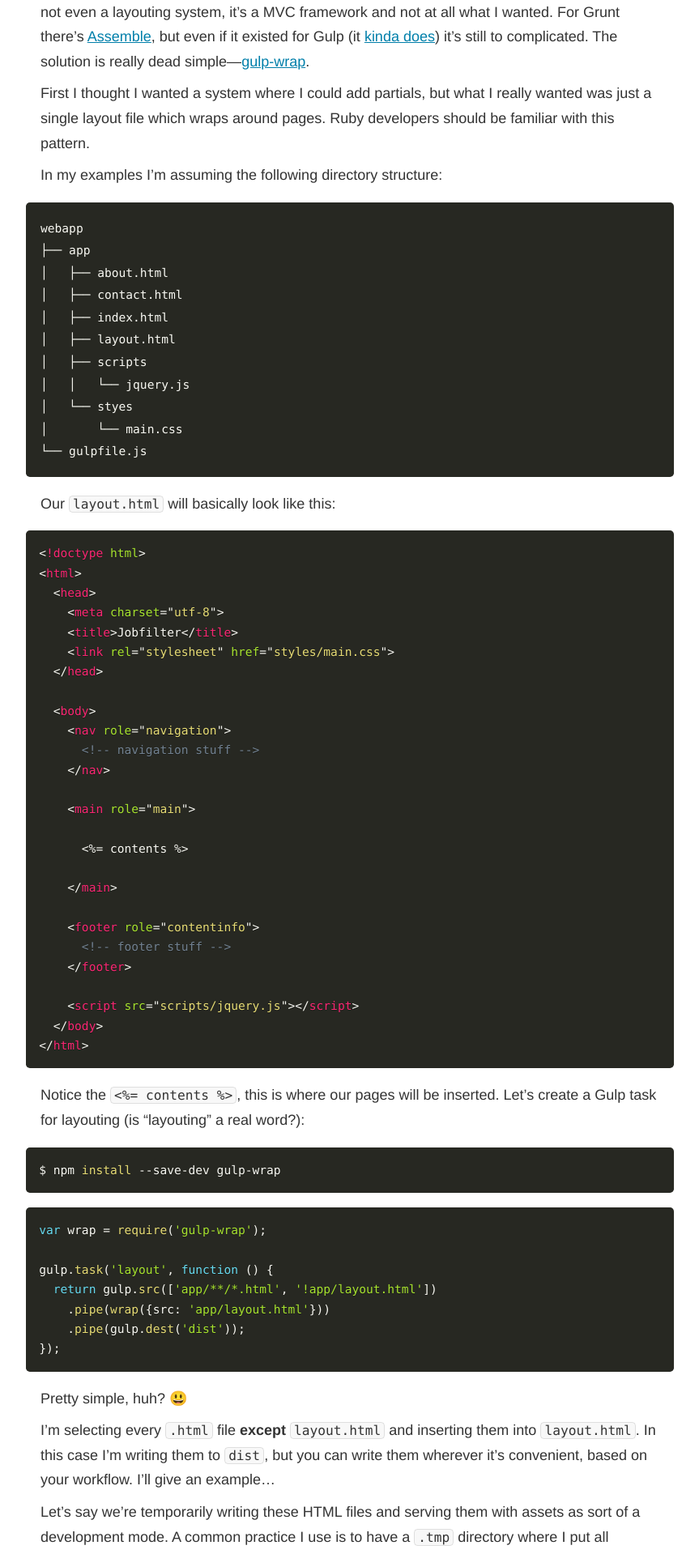
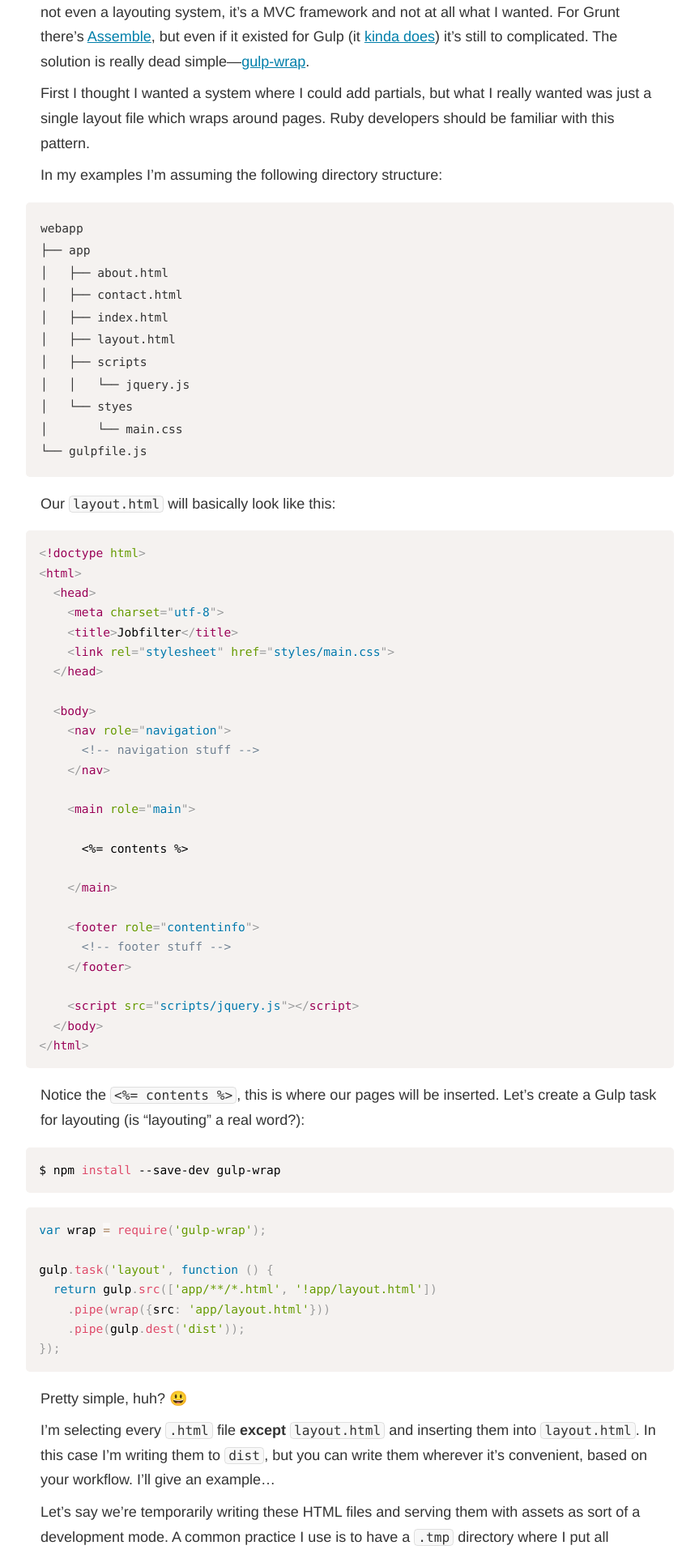
Before and after one commit to silvenon/silvenon.com, a Jekyll site: the page built from _posts/2014-09-10-simple-layouting-with-gulp.md, in a window 1280 px wide. Shown: the part 338-2257 px from the top of the page at 81% size, without its empty margins (208-1071 px from the left). Built offline with Jekyll 4.4.1, drawn with Linux system fonts in a browser that asks for light colours; emoji names are drawn with the system emoji font; a script that is not in the unit is left out; comment, search, counter and statistics services are not loaded.

Commit message:
Use a light syntax theme

```diff
--- a/_sass/_code.scss
+++ b/_sass/_code.scss
@@ -4,10 +4,8 @@ pre {
   border-radius: 0.3em;
   overflow: auto;
   -webkit-overflow-scrolling: touch;
-
-  // monokai base
-  background: #272822;
-  color: #f8f8f2;
+  // fallback
+  background: #f5f2f0;
 
   @media (max-width: 800px) {
     border-radius: 0 !important;
--- a/_sass/vendor/_prism.scss
+++ b/_sass/vendor/_prism.scss
@@ -1,15 +1,15 @@
-/* http://prismjs.com/download.html?themes=prism-okaidia&languages=markup+css+clike+javascript+bash+ruby+diff+gherkin+json+markdown+jsx+scss+sql+yaml */
+/* http://prismjs.com/download.html?themes=prism&languages=markup+css+clike+javascript+parigp+parser+pascal+yaml&plugins=command-line */
 /**
- * okaidia theme for JavaScript, CSS and HTML
- * Loosely based on Monokai textmate theme by http://www.monokai.nl/
- * @author ocodia
+ * prism.js default theme for JavaScript, CSS and HTML
+ * Based on dabblet (http://dabblet.com)
+ * @author Lea Verou
  */
 
 code[class*="language-"],
 pre[class*="language-"] {
-	color: #f8f8f2;
+	color: black;
 	background: none;
-	text-shadow: 0 1px rgba(0, 0, 0, 0.3);
+	text-shadow: 0 1px white;
 	font-family: Consolas, Monaco, 'Andale Mono', 'Ubuntu Mono', monospace;
 	text-align: left;
 	white-space: pre;
@@ -28,17 +28,35 @@ pre[class*="language-"] {
 	hyphens: none;
 }
 
+pre[class*="language-"]::-moz-selection, pre[class*="language-"] ::-moz-selection,
+code[class*="language-"]::-moz-selection, code[class*="language-"] ::-moz-selection {
+	text-shadow: none;
+	background: #b3d4fc;
+}
+
+pre[class*="language-"]::selection, pre[class*="language-"] ::selection,
+code[class*="language-"]::selection, code[class*="language-"] ::selection {
+	text-shadow: none;
+	background: #b3d4fc;
+}
+
+@media print {
+	code[class*="language-"],
+	pre[class*="language-"] {
+		text-shadow: none;
+	}
+}
+
 /* Code blocks */
 pre[class*="language-"] {
 	padding: 1em;
 	margin: .5em 0;
 	overflow: auto;
-	border-radius: 0.3em;
 }
 
 :not(pre) > code[class*="language-"],
 pre[class*="language-"] {
-	background: #272822;
+	background: #f5f2f0;
 }
 
 /* Inline code */
@@ -56,7 +74,7 @@ pre[class*="language-"] {
 }
 
 .token.punctuation {
-	color: #f8f8f2;
+	color: #999;
 }
 
 .namespace {
@@ -65,15 +83,12 @@ pre[class*="language-"] {
 
 .token.property,
 .token.tag,
+.token.boolean,
+.token.number,
 .token.constant,
 .token.symbol,
 .token.deleted {
-	color: #f92672;
-}
-
-.token.boolean,
-.token.number {
-	color: #ae81ff;
+	color: #905;
 }
 
 .token.selector,
@@ -82,31 +97,32 @@ pre[class*="language-"] {
 .token.char,
 .token.builtin,
 .token.inserted {
-	color: #a6e22e;
+	color: #690;
 }
 
 .token.operator,
 .token.entity,
 .token.url,
 .language-css .token.string,
-.style .token.string,
-.token.variable {
-	color: #f8f8f2;
+.style .token.string {
+	color: #a67f59;
+	background: hsla(0, 0%, 100%, .5);
 }
 
 .token.atrule,
 .token.attr-value,
-.token.function {
-	color: #e6db74;
+.token.keyword {
+	color: #07a;
 }
 
-.token.keyword {
-	color: #66d9ef;
+.token.function {
+	color: #DD4A68;
 }
 
 .token.regex,
-.token.important {
-	color: #fd971f;
+.token.important,
+.token.variable {
+	color: #e90;
 }
 
 .token.important,
@@ -120,3 +136,37 @@ pre[class*="language-"] {
 .token.entity {
 	cursor: help;
 }
+
+.command-line-prompt {
+	border-right: 1px solid #999;
+	display: block;
+	float: left;
+	font-size: 100%;
+	letter-spacing: -1px;
+	margin-right: 1em;
+	pointer-events: none;
+
+	-webkit-user-select: none;
+	-moz-user-select: none;
+	-ms-user-select: none;
+	user-select: none;
+}
+
+.command-line-prompt > span:before {
+	color: #999;
+	content: ' ';
+	display: block;
+	padding-right: 0.8em;
+}
+
+.command-line-prompt > span[data-user]:before {
+	content: "[" attr(data-user) "@" attr(data-host) "] $";
+}
+
+.command-line-prompt > span[data-user="root"]:before {
+	content: "[" attr(data-user) "@" attr(data-host) "] #";
+}
+
+.command-line-prompt > span[data-prompt]:before {
+	content: attr(data-prompt);
+}
```
